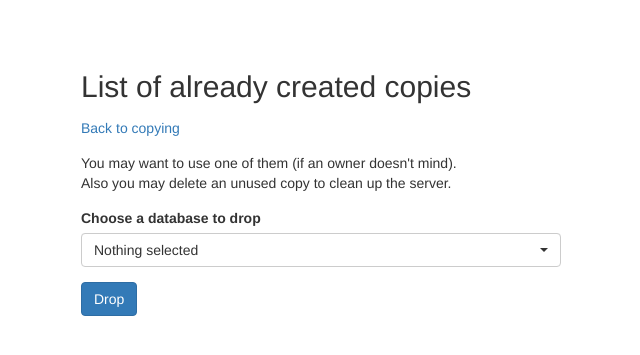
After one commit to fogush/replissimo, a PHP site: template templates/copies.html.twig in a window 1280 px wide. The commit adds this page. Shown: the top 355 px of the page, without its empty margins (319-959 px from the left). Run offline with PHP 8.4, Linux system fonts and the light colour scheme; the template is opened without the code that fills it, so the values that code supplies are empty; some libraries are stand-ins or nearby versions.

Commit message:
Created a new page: list of already created copied with an ability to delete unused databases

```diff
--- /dev/null
+++ b/templates/copies.html.twig
@@ -0,0 +1,43 @@
+{% extends "layout.html.twig" %}
+
+{% block content %}
+    <form id="main-form" class="center-block" method="post" action="{{ path('drop') }}">
+        <div class="row">
+            <div class="form-group">
+                <h2>List of already created copies</h2>
+            </div>
+        </div>
+        <div class="row">
+            <div class="form-group">
+                <a href="{{ path('homepage') }}">Back to copying</a>
+            </div>
+        </div>
+        <div class="row">
+            <div class="form-group">
+                You may want to use one of them (if an owner doesn't mind).<br>
+                Also you may delete an unused copy to clean up the server.
+            </div>
+        </div>
+        <div class="row">
+            <div class="form-group">
+                <label for="databases" class="form-control-label">Choose a database to drop</label>
+                <select name="database" id="databases" class="selectpicker form-control" data-live-search="true">
+                    {% for database in databases %}
+                        <option value="{{ database }}">{{ database }}</option>
+                    {% endfor %}
+                </select>
+            </div>
+        </div>
+        <div class="row">
+            <div class="form-group">
+                <button id="drop" class="btn btn-primary">Drop</button>
+            </div>
+        </div>
+        <div class="row" id="responses">
+            <div id="response-error" class="alert alert-danger hidden">
+            </div>
+            <div id="response-success" class="alert alert-success hidden">
+            </div>
+        </div>
+    </form>
+{% endblock %}
--- a/templates/layout.html.twig
+++ b/templates/layout.html.twig
@@ -9,7 +9,9 @@
         <link  rel="shortcut icon" href="{{ asset('favicon.ico') }}" />
     </head>
     <body>
-        {% block content %}{% endblock %}
+        <div class="container">
+            {% block content %}{% endblock %}
+        </div>
         <script type="text/javascript" src="{{ asset('js/jquery-3.2.1.min.js') }}"></script>
         <script type="text/javascript" src="{{ asset('js/bootstrap.min.js') }}"></script>
         <script type="text/javascript" src="{{ asset('js/bootstrap-select.min.js') }}"></script>
--- a/web/js/main.js
+++ b/web/js/main.js
@@ -67,8 +67,8 @@ $(document).ready(function () {
                 inProgress.addClass('hidden');
 
                 $('#response-finish')
-                    .removeClass('hidden')
-                    .html(data.resultMessage);
+                    .html(data.resultMessage)
+                    .removeClass('hidden');
                 clearInterval(timer);
             } else {
                 inProgress.removeClass('hidden');
@@ -79,9 +79,47 @@ $(document).ready(function () {
             $('#in-progress').addClass('hidden');
 
             $('#response-error')
-                .removeClass('hidden')
-                .html(data.responseJSON.resultMessage);
+                .html(data.responseJSON.resultMessage)
+                .removeClass('hidden');
             clearInterval(timer);
         }
     }
+
+    $('#drop').on('click', function (ev) {
+        ev.preventDefault();
+
+        var databaseName = $('#databases').val(),
+            confirmed = confirm('Are you sure you want to delete "' + databaseName + '"');
+        if (!confirmed) {
+            return;
+        }
+
+        var form = $('#main-form'),
+            url = form.attr('action'),
+            formData = form.serializeArray();
+
+        hideResponses();
+
+        $.ajax({
+            type: "DELETE",
+            url: url,
+            data: formData,
+            success: successDropHandler,
+            error: errorDropHandler,
+            dataType: 'text'
+        });
+
+        function successDropHandler(data) {
+            //TODO: remove the value from the select
+            $('#response-success')
+                .html(data)
+                .removeClass('hidden');
+        }
+
+        function errorDropHandler(data) {
+            $('#response-error')
+                .html(data)
+                .removeClass('hidden');
+        }
+    })
 });
```
Also changed, not shown: src/Replissimo/DatabaseHelper.php (+24 -3 lines), src/controllers.php (+33 -7 lines), templates/index.html.twig (+7 -2 lines), 2 other files.
